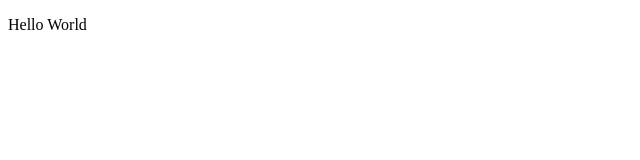
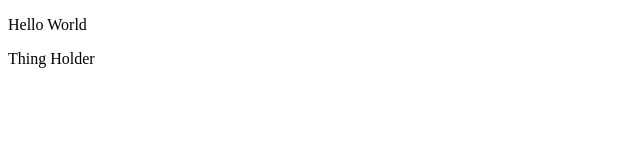
Before and after one commit to KitChaos-DreamscapeStudios/KitChaos-DreamscapeStudios.github.io, a plain HTML site: page index.html in a window 1280 px wide. Shown: the full height of the page, 0-640 px from the left. Drawn offline with Linux system fonts and the light colour scheme.

Commit message:
Update index.html

```diff
--- a/index.html
+++ b/index.html
@@ -8,5 +8,6 @@
 </head>
 <body>
     <p>Hello World</p>
+    <div id="Holder">Thing Holder</div>
 </body>
 </html>
```
